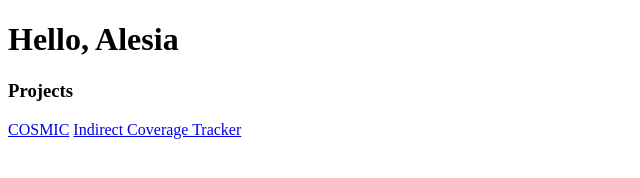
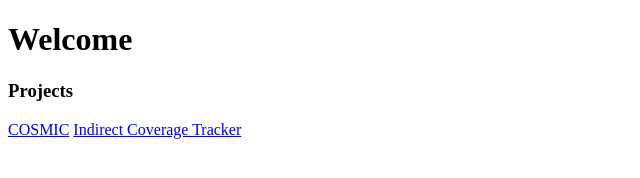
Before and after one commit to cagivens/cagivens.github.io, a plain HTML site: page index.html in a window 1280 px wide. Shown: the whole page, without its empty margins (0-640 px from the left). Drawn offline with Linux system fonts and the light colour scheme.

Commit message:
Editing COSMIC.xlsm

```diff
--- a/index.html
+++ b/index.html
@@ -4,7 +4,7 @@
         <title>Caleb Givens</title>
     </head>
     <body>
-        <h1>Hello, Alesia</h1>
+        <h1>Welcome</h1>
 
         <h3>Projects</h3>
         <a href="dl/COSMIC.xlsm" download>COSMIC</a>
```
Also changed, not shown: 1 other file.
